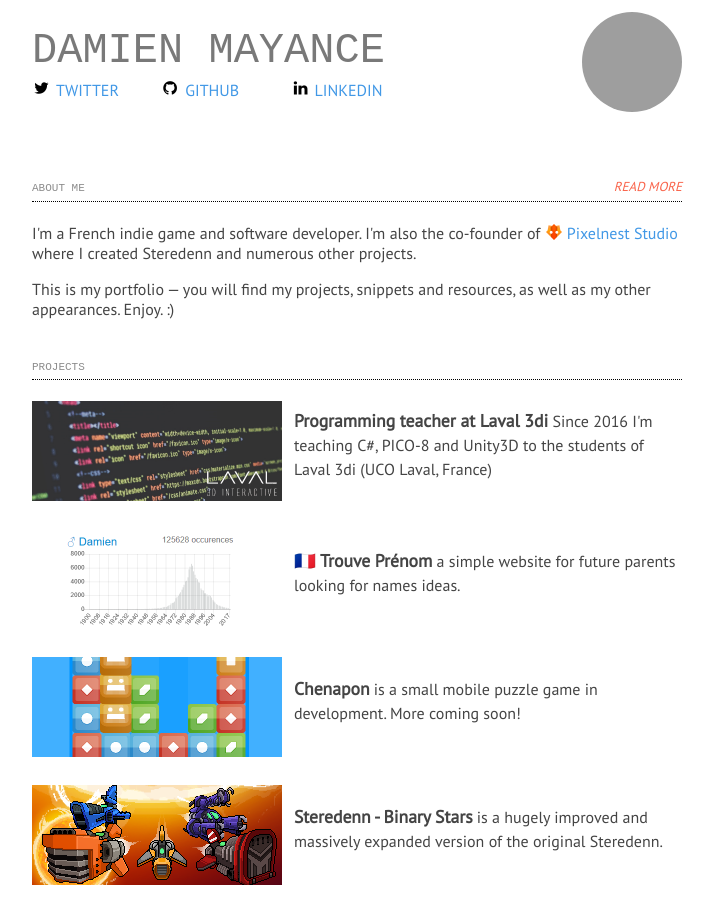
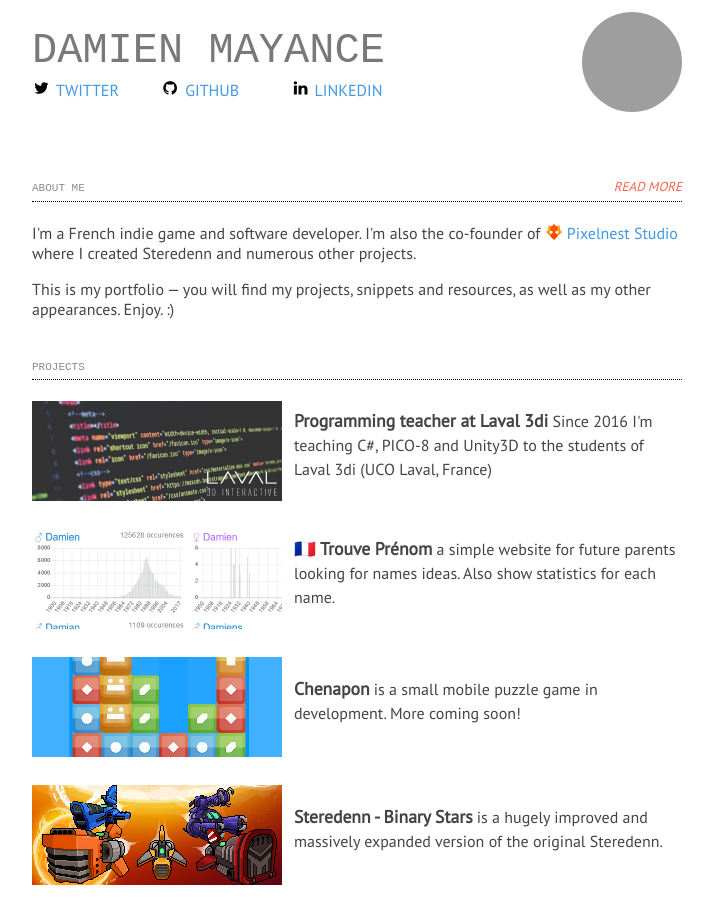
Before and after one commit to valryon/valryon.github.io, a Jekyll site: the page built from index.html, in a window 1280 px wide and 900 px high, cut to the strip 0-900 px from the top of the window. Shown: the whole strip, without its empty margins (283-996 px from the left). Built offline with Jekyll 4.4.1, drawn with Linux system fonts in a browser that asks for light colours; some web fonts are replaced; grey boxes are pictures that could not be loaded.

Commit message:
Tweak Trouve Prénom

```diff
--- a/_projects/2018-08-01-trouveprenom.md
+++ b/_projects/2018-08-01-trouveprenom.md
@@ -2,7 +2,7 @@
 title: 🇫🇷 Trouve Prénom
 tags: app
 image: static/content/trouveprenom/cover.png
-shortdesc: a simple website for future parents looking for names ideas.
+shortdesc: a simple website for future parents looking for names ideas. Also show statistics for each name.
 direct: http://trouveprenoms.azurewebsites.net
 ---
 
```
Also changed, not shown: static/content/trouveprenom/cover.png.
